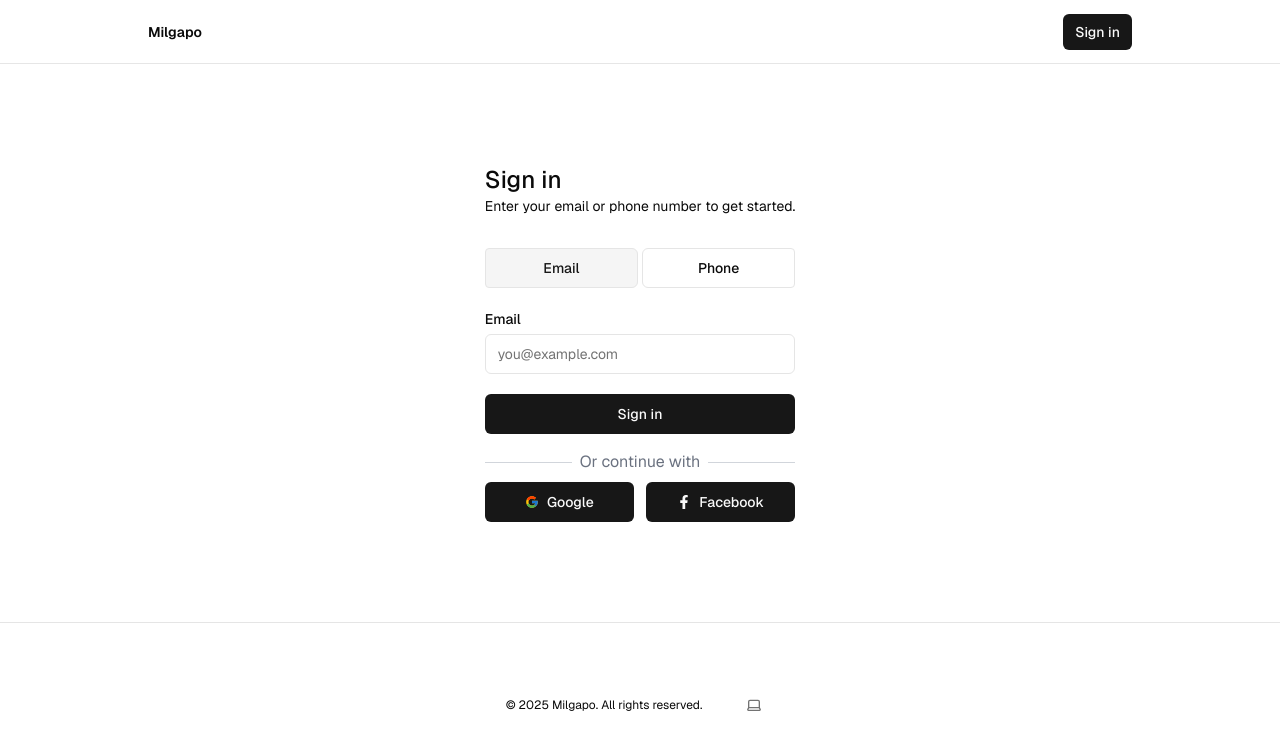
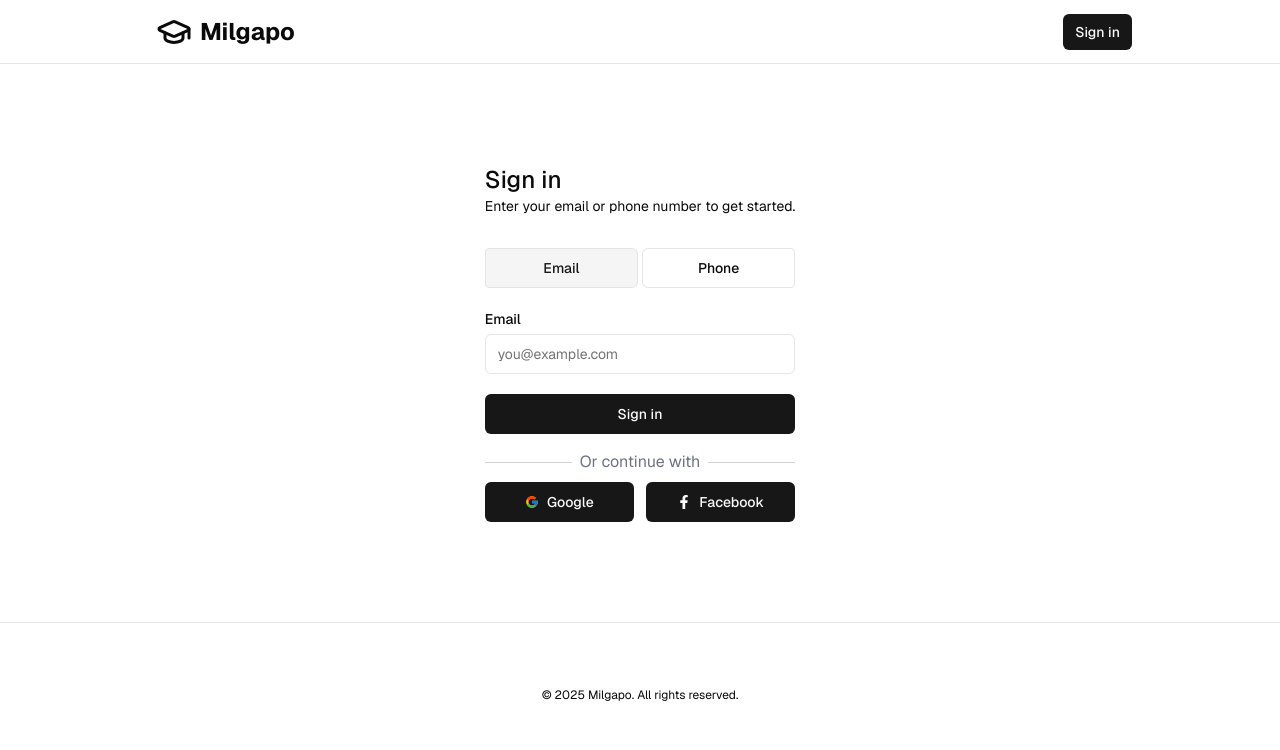
Before and after one commit to alon710/milgapo, a Next.js app: page /login in a window 1280 px wide. Shown: the top 750 px of the page. Built offline with nearby package versions, Linux system fonts and the light colour scheme; no server answers.

Commit message:
Refactor layout component to remove ThemeSwitcher and add MilgapoLogo, improving structure and clarity.

```diff
--- a/app/layout.tsx
+++ b/app/layout.tsx
@@ -1,12 +1,10 @@
 import { EnvVarWarning } from "@/components/env-var-warning";
 import HeaderAuth from "@/components/header-auth";
-import { ThemeSwitcher } from "@/components/theme-switcher";
 import { hasEnvVars } from "@/utils/supabase/check-env-vars";
 import { Geist } from "next/font/google";
-import { ThemeProvider } from "next-themes";
-import Link from "next/link";
 import "./globals.css";
-import { SpeedInsights } from "@vercel/speed-insights/next"
+import { SpeedInsights } from "@vercel/speed-insights/next";
+import { MilgapoLogo } from "@/components/layout/milgapo-logo";
 
 const defaultUrl = process.env.VERCEL_URL
   ? `https://${process.env.VERCEL_URL}`
@@ -32,19 +30,11 @@ export default function RootLayout({
   return (
     <html lang="en" className={geistSans.className} suppressHydrationWarning>
       <body className="bg-background text-foreground">
-        <ThemeProvider
-          attribute="class"
-          defaultTheme="system"
-          enableSystem
-          disableTransitionOnChange
-        >
         <main className="min-h-screen flex flex-col items-center">
           <div className="flex-1 w-full flex flex-col gap-20 items-center">
             <nav className="w-full flex justify-center border-b border-b-foreground/10 h-16">
               <div className="w-full max-w-5xl flex justify-between items-center p-3 px-5 text-sm">
-                  <div className="flex gap-5 items-center font-semibold">
-                    <Link href={"/"}>Milgapo</Link>
-                  </div>
+                <MilgapoLogo href="/" />
                 {!hasEnvVars ? <EnvVarWarning /> : <HeaderAuth />}
               </div>
             </nav>
@@ -55,11 +45,9 @@ export default function RootLayout({
 
             <footer className="w-full flex items-center justify-center border-t mx-auto text-center text-xs gap-8 py-16">
               <p>© {year} Milgapo. All rights reserved.</p>
-                <ThemeSwitcher />
             </footer>
           </div>
         </main>
-        </ThemeProvider>
       </body>
     </html>
   );
--- /dev/null
+++ b/components/layout/milgapo-logo.tsx
@@ -0,0 +1,20 @@
+import { GraduationCapIcon } from "lucide-react";
+import Link from "next/link";
+import { JSX } from "react/jsx-runtime";
+
+type MilgapoLogoProps = {
+  href: string;
+};
+
+export const MilgapoLogo = (props: MilgapoLogoProps): JSX.Element => {
+  return (
+    <>
+      <div className="col-span-full xl:col-span-2">
+        <Link href={props.href} className="flex font-bold items-center">
+          <GraduationCapIcon className="w-9 h-9 mx-2" />
+          <h3 className="text-2xl">Milgapo</h3>
+        </Link>
+      </div>
+    </>
+  );
+};
--- a/components/theme-switcher.tsx
+++ /dev/null
@@ -1,78 +0,0 @@
-"use client";
-
-import { Button } from "@/components/ui/button";
-import {
-  DropdownMenu,
-  DropdownMenuContent,
-  DropdownMenuRadioGroup,
-  DropdownMenuRadioItem,
-  DropdownMenuTrigger,
-} from "@/components/ui/dropdown-menu";
-import { Laptop, Moon, Sun } from "lucide-react";
-import { useTheme } from "next-themes";
-import { useEffect, useState } from "react";
-
-const ThemeSwitcher = () => {
-  const [mounted, setMounted] = useState(false);
-  const { theme, setTheme } = useTheme();
-
-  // useEffect only runs on the client, so now we can safely show the UI
-  useEffect(() => {
-    setMounted(true);
-  }, []);
-
-  if (!mounted) {
-    return null;
-  }
-
-  const ICON_SIZE = 16;
-
-  return (
-    <DropdownMenu>
-      <DropdownMenuTrigger asChild>
-        <Button variant="ghost" size={"sm"}>
-          {theme === "light" ? (
-            <Sun
-              key="light"
-              size={ICON_SIZE}
-              className={"text-muted-foreground"}
-            />
-          ) : theme === "dark" ? (
-            <Moon
-              key="dark"
-              size={ICON_SIZE}
-              className={"text-muted-foreground"}
-            />
-          ) : (
-            <Laptop
-              key="system"
-              size={ICON_SIZE}
-              className={"text-muted-foreground"}
-            />
-          )}
-        </Button>
-      </DropdownMenuTrigger>
-      <DropdownMenuContent className="w-content" align="start">
-        <DropdownMenuRadioGroup
-          value={theme}
-          onValueChange={(e) => setTheme(e)}
-        >
-          <DropdownMenuRadioItem className="flex gap-2" value="light">
-            <Sun size={ICON_SIZE} className="text-muted-foreground" />{" "}
-            <span>Light</span>
-          </DropdownMenuRadioItem>
-          <DropdownMenuRadioItem className="flex gap-2" value="dark">
-            <Moon size={ICON_SIZE} className="text-muted-foreground" />{" "}
-            <span>Dark</span>
-          </DropdownMenuRadioItem>
-          <DropdownMenuRadioItem className="flex gap-2" value="system">
-            <Laptop size={ICON_SIZE} className="text-muted-foreground" />{" "}
-            <span>System</span>
-          </DropdownMenuRadioItem>
-        </DropdownMenuRadioGroup>
-      </DropdownMenuContent>
-    </DropdownMenu>
-  );
-};
-
-export { ThemeSwitcher };
```
Lines whose indentation alone changed are shown as unchanged.
